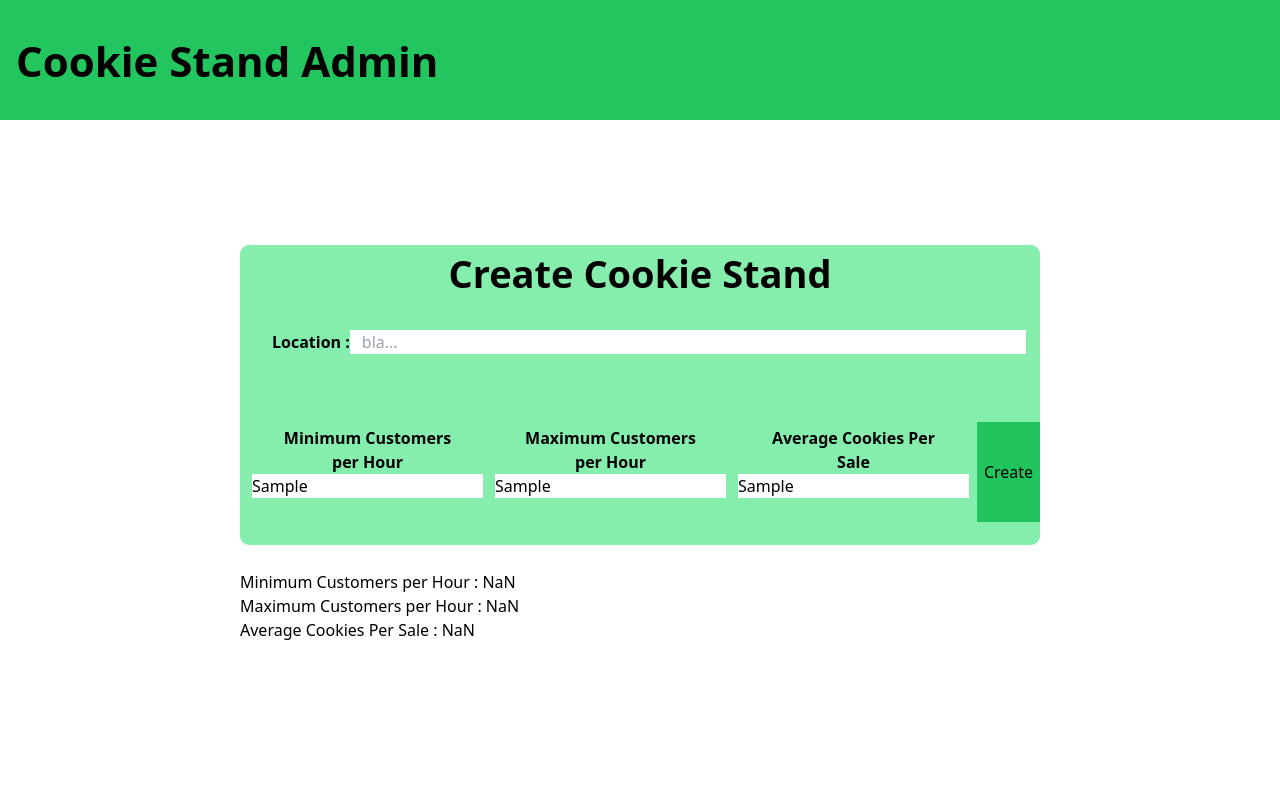
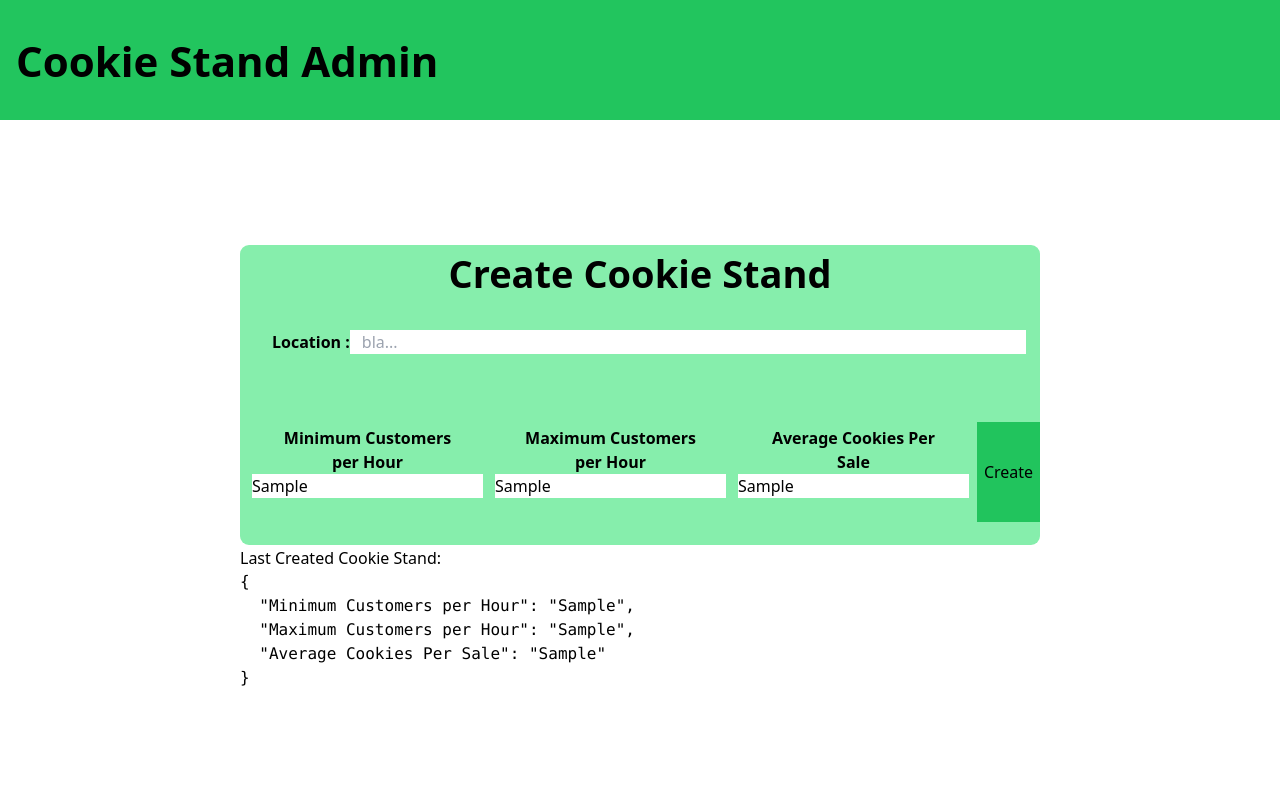
Before and after one commit to mohammadalsmadi2000/Cookie-Stand-Admin, a Next.js app: page / in a window 1280 px wide. Both pictures are taken after typing "Sample", "Sample", "Sample" into the empty fields and a click on the button "Create". Shown: the top 800 px of the page. Built offline with nearby package versions, Linux system fonts and the light colour scheme.

Commit message:
fix : 🐛 Fix JSON String Formatting

```diff
--- a/components/CustomInput.js
+++ b/components/CustomInput.js
@@ -7,7 +7,7 @@ export default function CustomInput({ titleT, titleB,handelChangeFromChild }) {
             <div  className="flex flex-col items-center justify-center pl-3">
                 <p style={textStyle}>{titleT}</p>
                 <p style={textStyle}>{titleB}</p>
-                <input name={titleT+titleB} type="text" onChange={(event)=>handelChangeFromChild({[titleT+titleB]:Number(event.target.value||0)})} />
+                <input name={titleT+titleB} type="text" onChange={(event)=>handelChangeFromChild({[titleT+titleB]:(event.target.value||0)})} />
             </div>
 
         </>
--- /dev/null
+++ b/components/PlaceholderComponent.js
@@ -0,0 +1,14 @@
+import React from 'react';
+
+const PlaceholderComponent = ({ data }) => {
+
+  const jsonString = JSON.stringify(data, null, 2);
+  return (
+    <div>
+      <h2>Last Created Cookie Stand:</h2>
+      <pre>{jsonString}</pre>
+    </div>
+  );
+};
+
+export default PlaceholderComponent;
--- a/pages/index.js
+++ b/pages/index.js
@@ -1,6 +1,7 @@
 import CustomForm from "@/components/CustomForm"
 import Footer from "@/components/Footer"
 import Header from "@/components/Header"
+import PlaceholderComponent from "@/components/PlaceholderComponent"
 import Head from "next/head"
 import { useState } from "react"
 export default function Home() {
@@ -39,14 +40,12 @@ export default function Home() {
           <div style={{ height: 300, width: 800, backgroundColor: "#86eeac", borderRadius: 9 }}>
             <CustomForm handelData={handelData} />
             {haveData && <div> <br />
-              <br />
-              Minimum Customers  per Hour : {data["Minimum Customers per Hour"]}
-              <br />
-              Maximum Customers  per Hour : {data["Maximum Customers per Hour"]}
+              <PlaceholderComponent data={data} />
+
               <br />
 
 
-              Average Cookies Per Sale : {data["Average Cookies Per Sale"]}
+
             </div>
             }
           </div>
```
